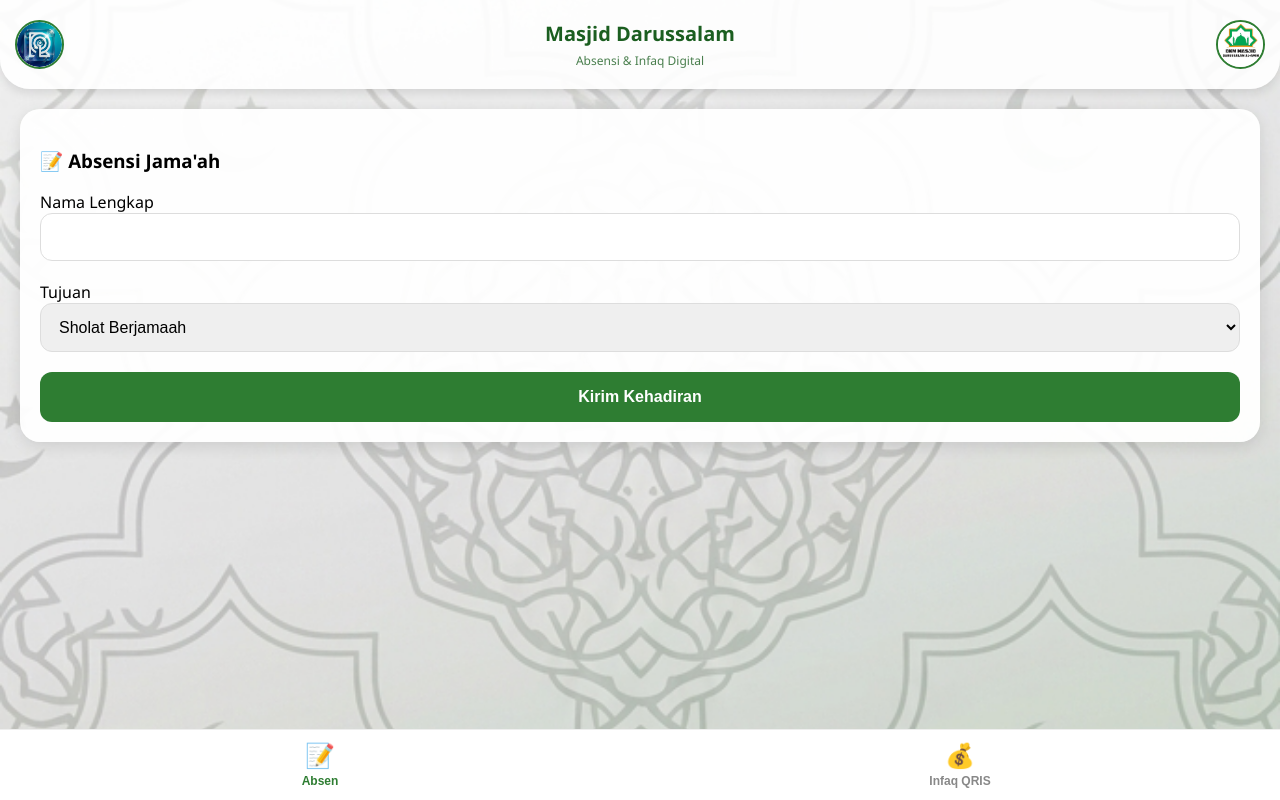
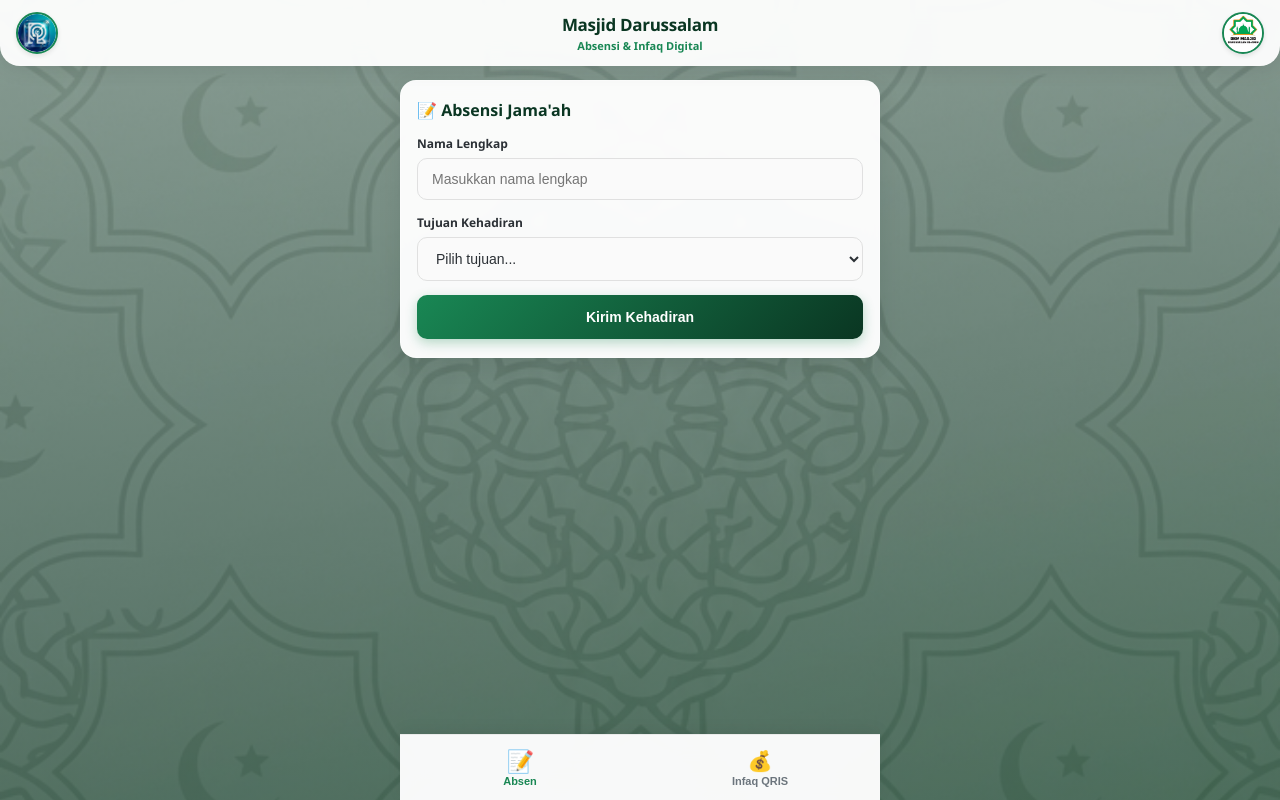
Before and after one commit to itasimamora66-a11y/absen-darussalam, a plain HTML site: page index.html in a window 1280 px wide. Drawn offline with Linux system fonts and the light colour scheme.

Commit message:
Update index.html

```diff
--- a/index.html
+++ b/index.html
@@ -7,88 +7,203 @@
 
     <style>
         :root {
-            --hijau-tua: #1b5e20;
-            --hijau-cerah: #2e7d32;
+            --primary-dark: #0a3622;
+            --primary-main: #198754;
+            --primary-light: #d1e7dd;
+            --bg-color: #f4f7f6;
+            --text-main: #2b3035;
+            --text-muted: #6c757d;
         }
+
         body {
-            font-family: 'Segoe UI', sans-serif;
-            margin: 0; padding: 0;
-            padding-bottom: 80px;
-            background-image: url('209206-clean.png');
+            font-family: 'Segoe UI', system-ui, -apple-system, sans-serif;
+            margin: 0;
+            padding: 0;
+            padding-bottom: 85px;
+            background-color: var(--bg-color);
+            background-image: linear-gradient(rgba(10, 54, 34, 0.45), rgba(10, 54, 34, 0.65)), url('209206-clean.png');
             background-size: cover;
             background-position: center;
             background-attachment: fixed;
             background-repeat: no-repeat;
+            color: var(--text-main);
+            -webkit-font-smoothing: antialiased;
         }
 
+        /* Header Lebih Rapat & Elegan */
         .header {
-            background: rgba(255, 255, 255, 0.9);
-            color: var(--hijau-tua);
-            padding: 20px 15px;
+            background: rgba(255, 255, 255, 0.95);
+            backdrop-filter: blur(10px);
+            color: var(--primary-dark);
+            padding: 12px 16px;
             text-align: center;
-            border-bottom-left-radius: 30px;
-            border-bottom-right-radius: 30px;
-            box-shadow: 0 4px 10px rgba(0,0,0,0.1);
+            border-bottom-left-radius: 20px;
+            border-bottom-right-radius: 20px;
+            box-shadow: 0 4px 20px rgba(0, 0, 0, 0.08);
             display: flex;
             align-items: center;
             justify-content: space-between;
+            position: sticky;
+            top: 0;
+            z-index: 100;
         }
-        .header-text { flex: 1; }
-        .header h1 { margin: 0; font-size: 20px; }
-        .header p { margin: 5px 0 0; font-size: 12px; opacity: 0.8; }
+        .header-text { flex: 1; padding: 0 8px; }
+        .header h1 { margin: 0; font-size: 17px; font-weight: 700; letter-spacing: -0.3px; }
+        .header p { margin: 2px 0 0; font-size: 11px; font-weight: 600; color: var(--primary-main); }
 
         .logo-header {
-            width: 45px; height: 45px;
+            width: 38px; height: 38px;
             object-fit: cover;
             border-radius: 50%;
-            border: 2px solid var(--hijau-cerah);
+            border: 2px solid var(--primary-main);
+            box-shadow: 0 2px 5px rgba(0,0,0,0.1);
         }
 
-        .container { padding: 20px; }
+        /* Container & Card */
+        .container { max-width: 480px; margin: 0 auto; padding: 14px 14px; }
+
         .card {
-            background: rgba(255, 255, 255, 0.95);
-            border-radius: 20px; padding: 20px;
-            box-shadow: 0 4px 15px rgba(0,0,0,0.1); margin-bottom: 20px;
+            background: rgba(255, 255, 255, 0.96);
+            backdrop-filter: blur(8px);
+            border-radius: 16px;
+            padding: 18px 16px;
+            box-shadow: 0 6px 25px rgba(0, 0, 0, 0.08);
+            margin-bottom: 16px;
+            border: 1px solid rgba(255, 255, 255, 0.4);
         }
 
+        .card h3 {
+            margin-top: 0;
+            margin-bottom: 14px;
+            font-size: 16px;
+            font-weight: 700;
+            color: var(--primary-dark);
+            display: flex;
+            align-items: center;
+            gap: 8px;
+        }
+
+        /* Navigasi Bawah */
         .bottom-nav {
-            position: fixed; bottom: 0; width: 100%; background: white;
-            display: flex; border-top: 1px solid #eee; height: 70px;
+            position: fixed; bottom: 0; left: 0; right: 0;
+            max-width: 480px; margin: 0 auto;
+            background: rgba(255, 255, 255, 0.96);
+            backdrop-filter: blur(12px);
+            display: flex;
+            border-top: 1px solid rgba(0, 0, 0, 0.06);
+            height: 65px;
             z-index: 1000;
+            box-shadow: 0 -4px 15px rgba(0,0,0,0.05);
         }
+
         .nav-item {
             flex: 1; display: flex; flex-direction: column;
             align-items: center; justify-content: center;
-            color: #888; text-decoration: none; font-size: 12px;
-            background: none; border: none; font-weight: bold;
+            color: var(--text-muted); text-decoration: none; font-size: 11px;
+            background: none; border: none; font-weight: 600;
+            transition: all 0.2s ease-in-out;
+            cursor: pointer;
         }
-        .nav-item.active { color: var(--hijau-cerah); }
-        .nav-item span { font-size: 24px; margin-bottom: 4px; }
+        .nav-item.active {
+            color: var(--primary-main);
+        }
+        .nav-item span {
+            font-size: 20px;
+            margin-bottom: 2px;
+            transition: transform 0.2s ease;
+        }
+        .nav-item.active span {
+            transform: scale(1.1);
+        }
 
-        .page { display: none; }
+        .page { display: none; animation: fadeIn 0.25s ease-in-out; }
         .page.active { display: block; }
 
+        @keyframes fadeIn {
+            from { opacity: 0; transform: translateY(4px); }
+            to { opacity: 1; transform: translateY(0); }
+        }
+
+        /* Formulir */
+        label {
+            display: block;
+            font-size: 12px;
+            font-weight: 600;
+            color: var(--text-main);
+            margin-bottom: 6px;
+        }
+
         input, select {
-            width: 100%; padding: 14px; margin-bottom: 20px;
-            border: 1px solid #ddd; border-radius: 12px; font-size: 16px;
+            width: 100%;
+            padding: 12px 14px;
+            margin-bottom: 14px;
+            border: 1.5px solid #e0e0e0;
+            border-radius: 10px;
+            font-size: 14px;
             box-sizing: border-box;
+            background-color: #fafafa;
+            color: var(--text-main);
+            transition: all 0.2s ease;
+        }
+
+        input:focus, select:focus {
+            outline: none;
+            border-color: var(--primary-main);
+            background-color: #fff;
+            box-shadow: 0 0 0 3px rgba(25, 135, 84, 0.12);
         }
 
         .btn-submit {
-            background: var(--hijau-cerah); color: white; width: 100%;
-            padding: 16px; border: none; border-radius: 12px;
-            font-size: 16px; font-weight: bold;
+            background: linear-gradient(135deg, var(--primary-main), var(--primary-dark));
+            color: white;
+            width: 100%;
+            padding: 14px;
+            border: none;
+            border-radius: 10px;
+            font-size: 14px;
+            font-weight: 600;
+            cursor: pointer;
+            box-shadow: 0 4px 12px rgba(25, 135, 84, 0.3);
+            transition: all 0.2s ease;
         }
 
+        .btn-submit:active { transform: scale(0.98); }
+
+        /* QRIS & Tombol WhatsApp */
         .qris-container { text-align: center; }
-        .qris-img { width: 100%; max-width: 280px; border-radius: 15px; }
+        .qris-img {
+            width: 100%;
+            max-width: 210px;
+            border-radius: 14px;
+            border: 1px solid #eee;
+            box-shadow: 0 4px 10px rgba(0,0,0,0.06);
+            margin: 8px 0;
+        }
+
+        .qris-container p {
+            font-size: 12px;
+            color: var(--text-muted);
+            margin: 12px 0;
+        }
 
         .btn-wa {
-            background: #25D366; color: white; width: 100%;
-            padding: 16px; border: none; border-radius: 12px;
-            font-size: 16px; font-weight: bold; text-decoration: none;
-            display: block; box-sizing: border-box; margin-top: 15px; text-align: center;
+            background: linear-gradient(135deg, #25D366, #1ebe57);
+            color: white;
+            width: 100%;
+            padding: 13px;
+            border: none;
+            border-radius: 10px;
+            font-size: 14px;
+            font-weight: 600;
+            text-decoration: none;
+            display: block;
+            box-sizing: border-box;
+            text-align: center;
+            box-shadow: 0 4px 12px rgba(37, 211, 102, 0.3);
+            transition: all 0.2s ease;
         }
+
+        .btn-wa:active { transform: scale(0.98); }
     </style>
 </head>
 <body>
@@ -109,12 +224,15 @@
                 <h3>📝 Absensi Jama'ah</h3>
                 <form id="formAbsen">
                     <label>Nama Lengkap</label>
-                    <input type="text" id="nama" required>
-                    <label>Tujuan</label>
+                    <input type="text" id="nama" placeholder="Masukkan nama lengkap" required>
+
+                    <label>Tujuan Kehadiran</label>
                     <select id="tujuan" required>
+                        <option value="" disabled selected>Pilih tujuan...</option>
                         <option>Sholat Berjamaah</option>
                         <option>Kajian Rutin</option>
                     </select>
+
                     <button type="submit" class="btn-submit">Kirim Kehadiran</button>
                 </form>
             </div>
@@ -125,8 +243,8 @@
             <div class="card qris-container">
                 <h3>🕌 Infaq & Sedekah</h3>
                 <img src="IMG_20260719_225515_701.png" alt="QRIS" class="qris-img">
-                <hr style="margin: 20px 0;">
-                <p>Sudah Berinfaq? Kirim bukti transaksi Anda:</p>
+                <hr style="border: none; border-top: 1px solid #eee; margin: 15px 0;">
+                <p>Sudah berinfaq? Konfirmasikan transaksi Anda:</p>
                 <a href="https://wa.me/62895637310335?text=Assalamualaikum,%20saya%20ingin%20mengirimkan%20bukti%20transaksi%20infaq." class="btn-wa">
                     📱 Kirim Bukti Transaksi
                 </a>
@@ -135,8 +253,12 @@
     </div>
 
     <div class="bottom-nav">
-        <button class="nav-item active" id="nav-absen" onclick="bukaTab('absen')"><span>📝</span>Absen</button>
-        <button class="nav-item" id="nav-qris" onclick="bukaTab('qris')"><span>💰</span>Infaq QRIS</button>
+        <button class="nav-item active" id="nav-absen" onclick="bukaTab('absen')">
+            <span>📝</span>Absen
+        </button>
+        <button class="nav-item" id="nav-qris" onclick="bukaTab('qris')">
+            <span>💰</span>Infaq QRIS
+        </button>
     </div>
 
     <script>
```
